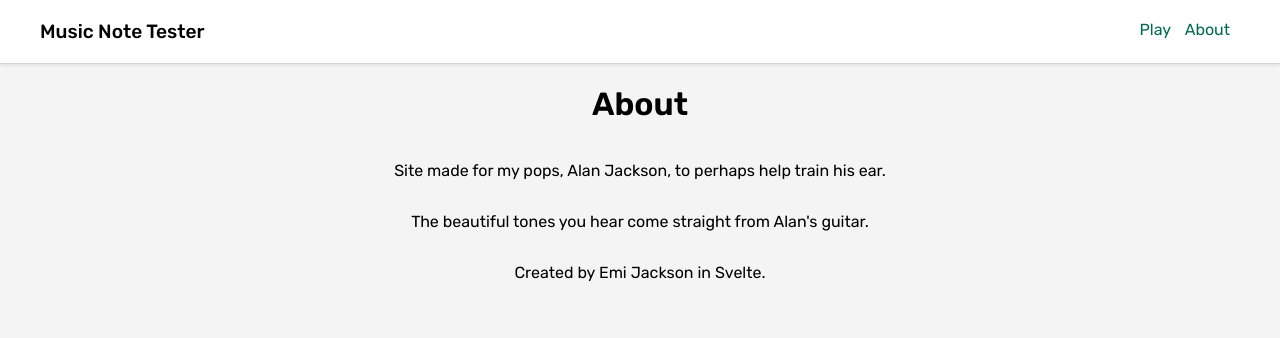
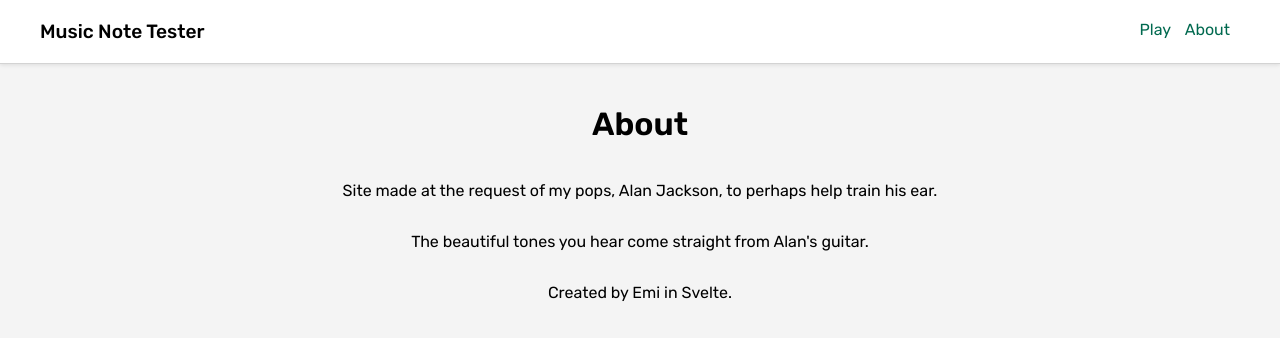
Before and after one commit to emikjackson/music-notes, a SvelteKit app: page /about in a window 1280 px wide. Shown: the top 338 px of the page. Built offline with nearby package versions, Linux system fonts and the light colour scheme.

Commit message:
update about text

```diff
--- a/src/routes/about/+page.svelte
+++ b/src/routes/about/+page.svelte
@@ -4,9 +4,9 @@
 
 <div class="tile">
   <h1>About</h1>
-  <p>Site made for my pops, Alan Jackson, to perhaps help train his ear.</p>
+  <p>Site made at the request of my pops, Alan Jackson, to perhaps help train his ear.</p>
   <p>The beautiful tones you hear come straight from Alan's guitar.</p>
-  <p>Created by Emi Jackson in Svelte.</p>
+  <p>Created by Emi in Svelte.</p>
 </div>
 
 
@@ -14,10 +14,14 @@
   h1 {
     text-align: center;
   }
+  p {
+    text-align: center;
+  }
   .tile {
     display: flex;
     flex-direction: column;
     justify-content: center;
     align-items: center;
+    padding: 20px;
   }
 </style>
```
